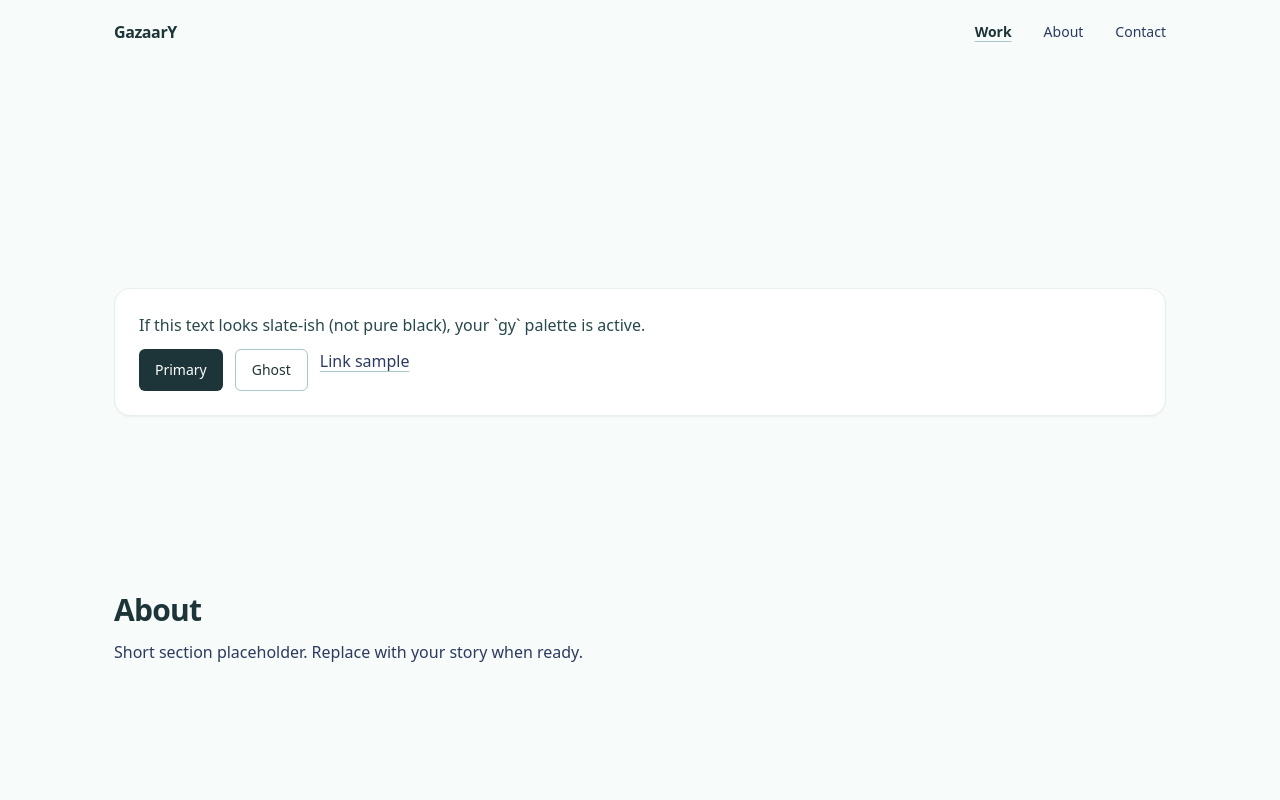
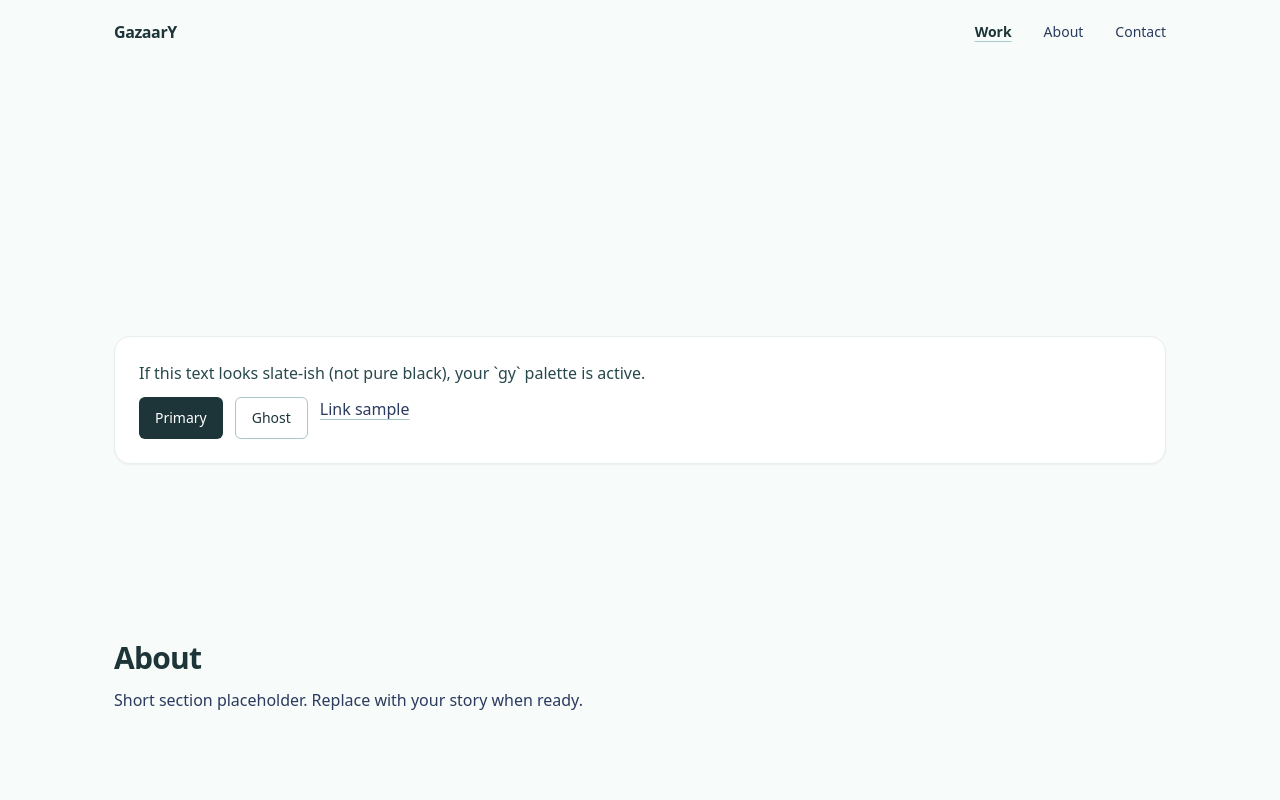
Before and after one commit to GazaarY/portfolio-georgi-atanasov, a Next.js app: page / in a window 1280 px wide. Shown: the top 800 px of the page. Built offline with nearby package versions, Linux system fonts and the light colour scheme.

Commit message:
fix: let body use bg-gy-canvas; add :target anchor offset

```diff
--- a/src/app/globals.css
+++ b/src/app/globals.css
@@ -14,9 +14,10 @@
     color-scheme: light;
   }
 
-  /* Page background + main text (matte spring) */
+  /* Page text + AA smoothing (let layout.tsx control background) */
   body {
-    @apply bg-paper-50 text-gy-800 antialiased;
+    /* removed bg-paper-50 so bg-gy-canvas from <body class="..."> applies */
+    @apply text-gy-800 antialiased;
   }
 
   /* Headings slightly darker than body */
@@ -149,3 +150,8 @@ html:focus-within {
     transition-duration: 0.01ms !important;
   }
 }
+
+/* ================================
+   Sticky-header anchor offset (fallback)
+   ================================ */
+:target { scroll-margin-top: 7rem; } /* ~112px under the sticky header */
--- a/src/app/layout.tsx
+++ b/src/app/layout.tsx
@@ -36,7 +36,7 @@ export default function RootLayout({
 
         <div className="min-h-dvh flex flex-col">
           <Header />
-          <main className="flex-1 pt-10 md:pt-16">{children}</main>
+          <main className="flex-1 pt-24 md:pt-28">{children}</main>
           <Footer />
         </div>
       </body>
--- a/src/components/Header.tsx
+++ b/src/components/Header.tsx
@@ -33,7 +33,7 @@ export default function Header() {
   const isCurrent = (href: string) => {
     const id = href.replace("/#", "").replace("#", "");
     return id && id === currentId ? "page" : undefined;
-    };
+  };
 
   // Close on Esc + outside click
   useEffect(() => {
@@ -90,7 +90,7 @@ export default function Header() {
     "focus-visible:outline-none focus-visible:ring-2 focus-visible:ring-accent-400 rounded-md";
 
   return (
-    <header className="sticky top-0 z-50 bg-inherit" role="banner">
+<header className="sticky top-0 z-50 bg-gy-canvas" role="banner">
       <div className="gy-container flex h-16 items-center justify-between">
         {/* Brand */}
         <Link href="/" className={`gy-brand ${focusStyles}`} aria-label="Go to homepage">
```
